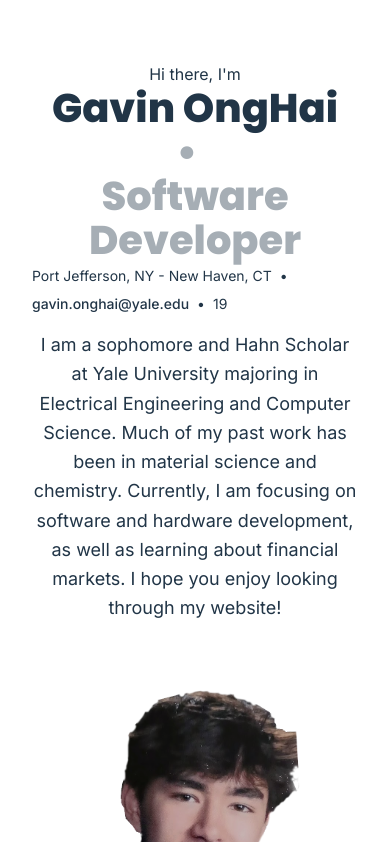
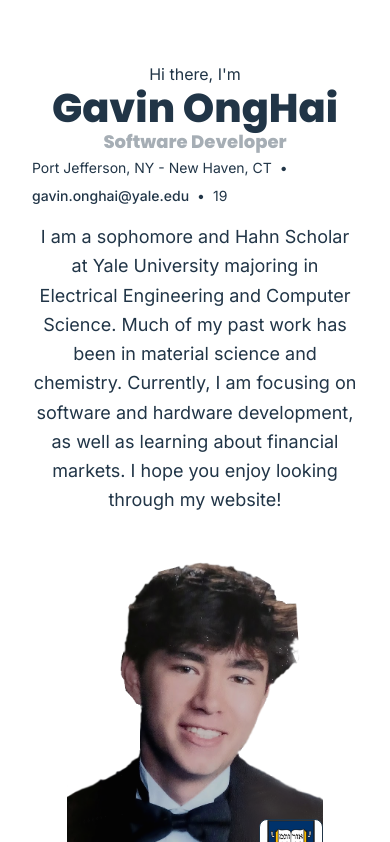
Before and after one commit to onghaig/onghaig.github.io, a React (Vite) app: page / in a window 390 px wide. Shown: the part 18-860 px from the top of the page. Built offline with nearby package versions, Linux system fonts and the light colour scheme.

Commit message:
fixed about me formatting for mobile devices

```diff
--- a/src/components/aboutme.tsx
+++ b/src/components/aboutme.tsx
@@ -23,7 +23,7 @@ function CycleText() {
           animate={{ opacity: 1, y: 0 }}
           exit={{ opacity: 0, y: -30 }}
           transition={{ duration: 0.2 }}
-          className="inline-block font-bold text-3xl lg:text-4xl"
+          className="inline-block font-bold text-lg sm:text-xl lg:text-4xl cycle-text"
         >
           {words[index]}
         </motion.h1>
@@ -34,14 +34,14 @@ function CycleText() {
 
 export default function AboutMe() {
   return (
-    <section id="about" className="relative px-4 lg:px-8 py-16 lg:py-32 flex flex-col lg:flex-row items-center lg:items-start gap-8 lg:gap-0">
+    <section id="about" className="relative h-screen px-4 lg:px-8 py-16 lg:py-32 flex flex-col lg:flex-row items-center lg:items-start gap-8 lg:gap-0">
         <div className="flex flex-col items-center lg:items-start max-w-3xl text-center lg:text-left">
           <p className="font-extralight">
             Hi there, I'm
           </p>
           <h1 className="text-3xl lg:text-4xl font-bold">Gavin OngHai</h1>
           <div className="opacity-40">
-            <span> <h1 className="inline-block text-3xl lg:text-4xl font-bold mr-4 opacity-100">•</h1></span>
+            <span> <h1 className="hidden lg:inline-block text-lg sm:text-xl lg:text-4xl font-bold mr-4 opacity-100 cycle-text">•</h1></span>
           <CycleText/>
           </div>
         <div className="flex flex-wrap gap-2 text-sm font-extralight mt-1">
@@ -56,7 +56,7 @@ export default function AboutMe() {
           <span>•</span>
           <span>19</span>
         </div>
-        <p className="text-lg lg:text-xl text-center lg:text-left font-light max-w-5xl mt-4 lg:indent-10 leading-relaxed">
+        <p className="text-lg lg:text-xl text-center lg:text-left font-light lg:max-w-5xl mt-4 lg:indent-10 leading-relaxed">
           I am a sophomore and Hahn Scholar at Yale University majoring in Electrical Engineering and Computer Science. Much of my past
           work has been in material science and chemistry. Currently, I am focusing on software and hardware development, as well as
           learning about financial markets. I hope you enjoy looking through my
```
